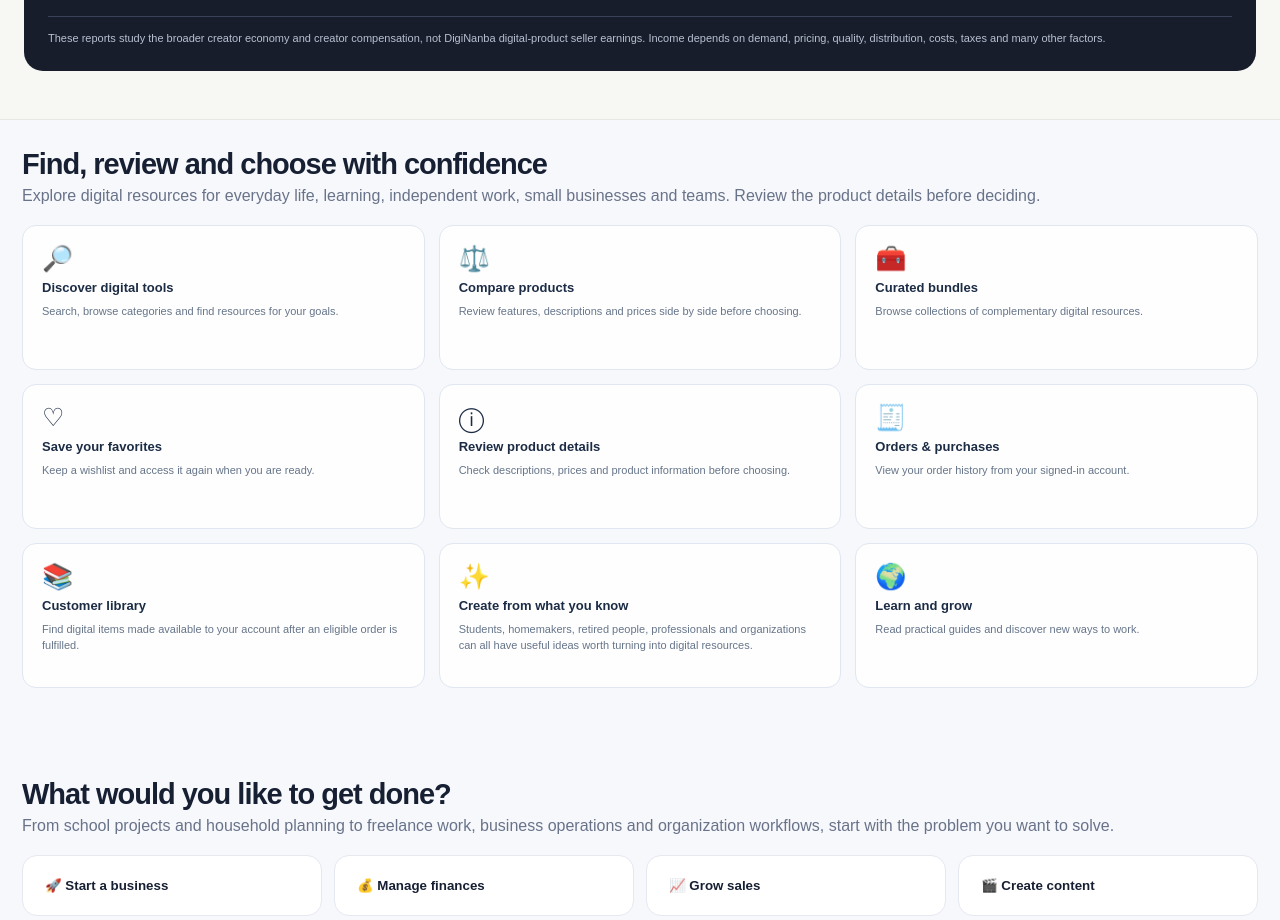
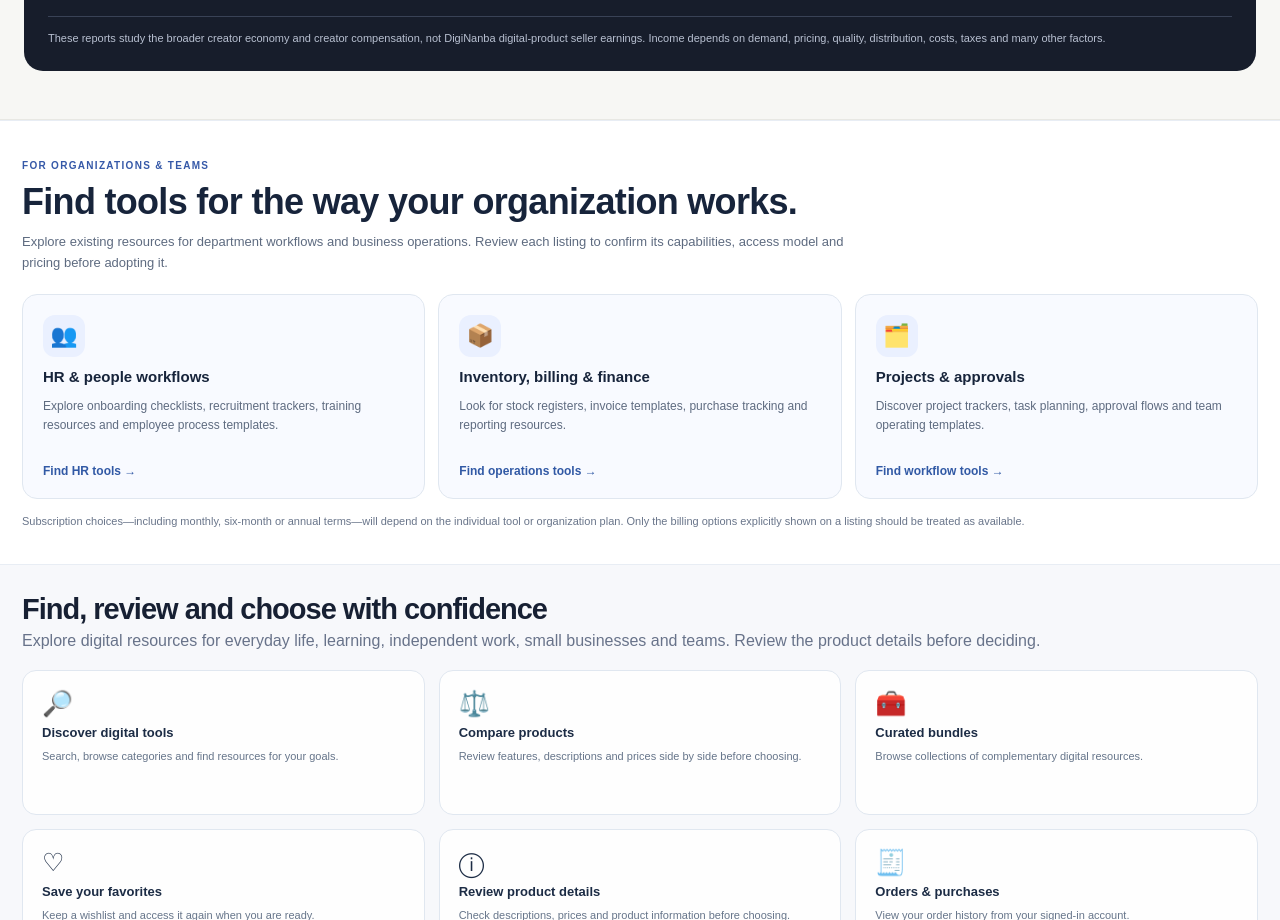
Before and after one commit to agnengineeringselectricals-crypto/diginanba, a Next.js app: page / in a window 1280 px wide. Shown: the part 2493-3413 px from the top of the page. Built offline with nearby package versions, Linux system fonts and the light colour scheme; no server answers; the database is empty.

Commit message:
Add organization workflow discovery pathways

```diff
--- a/app/HomePageClient.tsx
+++ b/app/HomePageClient.tsx
@@ -309,6 +309,20 @@ export default function HomePageClient({ initialProducts }: Props) {
 
       <CreatorEarningsShowcase />
 
+      <section className="dn-organization-pathways" aria-labelledby="dn-organization-title">
+        <div className="ref-container">
+          <div className="dn-organization-heading">
+            <div><span className="dn-organization-kicker">FOR ORGANIZATIONS &amp; TEAMS</span><h2 id="dn-organization-title">Find tools for the way your organization works.</h2><p>Explore existing resources for department workflows and business operations. Review each listing to confirm its capabilities, access model and pricing before adopting it.</p></div>
+          </div>
+          <div className="dn-organization-grid">
+            <Link href={`/explore?market=${market}&q=${encodeURIComponent('HR employee onboarding workflow')}`} className="dn-organization-card"><span aria-hidden="true">👥</span><strong>HR &amp; people workflows</strong><small>Explore onboarding checklists, recruitment trackers, training resources and employee process templates.</small><em>Find HR tools →</em></Link>
+            <Link href={`/explore?market=${market}&q=${encodeURIComponent('inventory stock billing invoices')}`} className="dn-organization-card"><span aria-hidden="true">📦</span><strong>Inventory, billing &amp; finance</strong><small>Look for stock registers, invoice templates, purchase tracking and reporting resources.</small><em>Find operations tools →</em></Link>
+            <Link href={`/explore?market=${market}&q=${encodeURIComponent('project management approval workflow')}`} className="dn-organization-card"><span aria-hidden="true">🗂️</span><strong>Projects &amp; approvals</strong><small>Discover project trackers, task planning, approval flows and team operating templates.</small><em>Find workflow tools →</em></Link>
+          </div>
+          <p className="dn-organization-note">Subscription choices—including monthly, six-month or annual terms—will depend on the individual tool or organization plan. Only the billing options explicitly shown on a listing should be treated as available.</p>
+        </div>
+      </section>
+
       <section className="ref-section dn-feature-map"><div className="ref-container">
         <div className="ref-section-head"><div><h2>Find, review and choose with confidence</h2><p>Explore digital resources for everyday life, learning, independent work, small businesses and teams. Review the product details before deciding.</p></div></div>
         <div className="dn-feature-grid">
--- a/app/creator-showcase.css
+++ b/app/creator-showcase.css
@@ -178,3 +178,21 @@
 /* Inclusive marketplace discovery copy. */
 .dn-marketplace-intro{max-width:600px;margin:9px 0 15px;color:#5f6b7e;font-size:13px;line-height:1.6}
 @media(max-width:700px){.dn-marketplace-intro{font-size:12px;margin:7px 0 12px}}
+
+
+/* Organization discovery: links to existing catalog search, without implying every workflow is already available. */
+.dn-organization-pathways{padding:34px 0;background:#fff;border-top:1px solid #e8edf4;border-bottom:1px solid #e8edf4}
+.dn-organization-heading{max-width:850px;margin-bottom:20px}
+.dn-organization-kicker{display:inline-block;color:#3659a8;font-size:10px;font-weight:850;letter-spacing:.13em}
+.dn-organization-heading h2{margin:8px 0;color:#17243b;font-size:clamp(25px,3vw,36px);line-height:1.15;letter-spacing:-.7px}
+.dn-organization-heading p{margin:0;color:#5e6b80;font-size:13px;line-height:1.65}
+.dn-organization-grid{display:grid;grid-template-columns:repeat(3,minmax(0,1fr));gap:13px}
+.dn-organization-card{display:flex;flex-direction:column;align-items:flex-start;gap:10px;min-height:205px;padding:20px;border:1px solid #e0e7f0;border-radius:15px;background:#f8faff;color:#17243b;text-decoration:none;transition:transform .16s ease,border-color .16s ease,box-shadow .16s ease}
+.dn-organization-card:hover{transform:translateY(-2px);border-color:#a9bce8;box-shadow:0 10px 25px rgba(40,60,100,.07)}
+.dn-organization-card>span{display:grid;place-items:center;width:42px;height:42px;border-radius:12px;background:#eaf0ff;font-size:22px}
+.dn-organization-card strong{font-size:15px;line-height:1.35}
+.dn-organization-card small{color:#5e6b80;font-size:12px;line-height:1.6}
+.dn-organization-card em{margin-top:auto;color:#3159a5;font-size:12px;font-style:normal;font-weight:800}
+.dn-organization-note{margin:14px 0 0;color:#69758a;font-size:11px;line-height:1.6}
+@media(max-width:700px){.dn-organization-pathways{padding:25px 0}.dn-organization-grid{grid-template-columns:1fr;gap:9px}.dn-organization-card{min-height:0;padding:16px}.dn-organization-card em{margin-top:2px}}
+@media(prefers-reduced-motion:reduce){.dn-organization-card{transition:none}}
```
